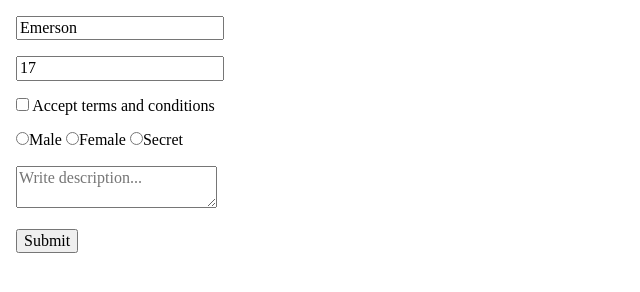
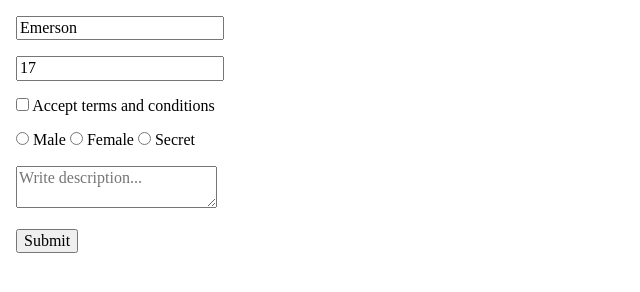
Before and after one commit to Kluy/gromcode_css, a plain HTML site: page lesson16/task1/index.html in a window 1280 px wide. Shown: the full height of the page, 0-640 px from the left. Drawn offline with nearby package versions, Linux system fonts and the light colour scheme.

Commit message:
l16 t1 c2

```diff
--- a/lesson16/task1/index.html
+++ b/lesson16/task1/index.html
@@ -26,9 +26,12 @@
         <label for="accept"> Accept terms and conditions </label>
       </div>
       <div class="choose-gender">
-        <label for=""><input type="radio" name="gender" />Male</label>
-        <label for=""><input type="radio" name="gender" />Female</label>
-        <label for=""><input type="radio" name="gender" />Secret</label>
+        <input type="radio" id="male" name="gender" />
+        <label for="male">Male</label>
+        <input type="radio" id="female" name="gender" />
+        <label for="female">Female</label>
+        <input type="radio" id="secret" name="gender" />
+        <label for="secret">Secret</label>
       </div>
       <div>
         <textarea
```
